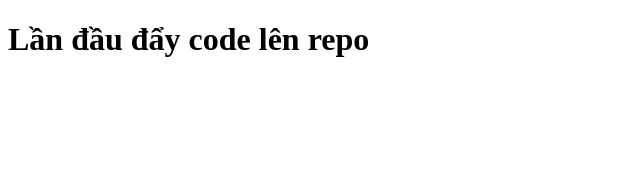
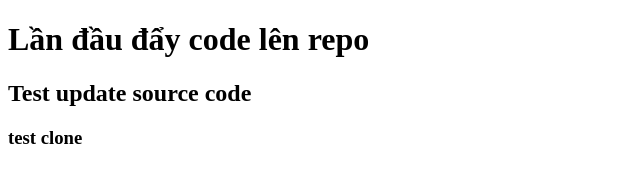
Before and after one commit to PhanHuy0908/BC76_DemoGit, a plain HTML site: page index.html in a window 1280 px wide. Shown: the whole page, without its empty margins (0-640 px from the left). Drawn offline with Linux system fonts and the light colour scheme.

Commit message:
test day code

```diff
--- a/index.html
+++ b/index.html
@@ -7,5 +7,7 @@
 </head>
 <body>
     <h1>Lần đầu đẩy code lên repo</h1>
+    <h2>Test update source code</h2>
+    <h3>test clone</h3>
 </body>
 </html>
```
